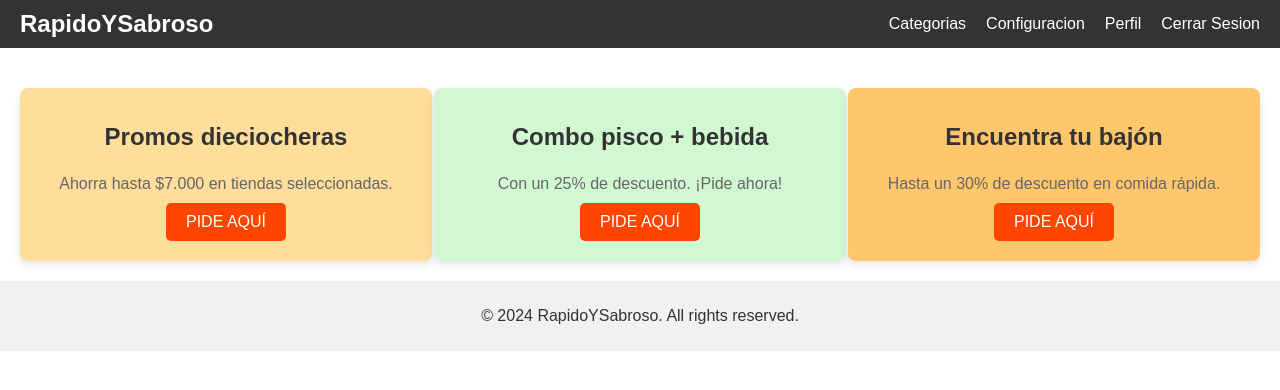
After one commit to Eleksinho/Rapido_Sabroso, a Django app: page /menu in a window 1280 px wide. The commit adds this page. Shown: the top 390 px of the page. Run offline with Django 5.2, Linux system fonts and the light colour scheme.

Commit message:
Cambios GABRIEL logout

```diff
--- a/RapidoYSabroso/settings.py
+++ b/RapidoYSabroso/settings.py
@@ -125,3 +125,7 @@ STATIC_URL = 'static/'
 DEFAULT_AUTO_FIELD = 'django.db.models.BigAutoField'
 
 STATICFILES_DIRS = [os.path.join(BASE_DIR, 'static')]
+
+AUTHENTICATION_BACKENDS = [
+    'django.contrib.auth.backends.ModelBackend',
+]
--- /dev/null
+++ b/rapidoysabrosoWEB/static/app/css/menu.css
@@ -0,0 +1,109 @@
+/* Menu , centrado en barra de navegacion */
+
+body {
+    font-family: Arial, sans-serif;
+    margin: 0;
+    padding: 0;
+    color: #333;
+  }
+
+  header {
+    background-color: #333;
+    color: #fff;
+    padding: 10px 0;
+  }
+
+  nav .container {
+    display: flex;
+    justify-content: space-between;
+    align-items: center;
+    padding: 0 20px;
+  }
+
+  nav .logo a {
+    color: #fff;
+    text-decoration: none;
+    font-size: 24px;
+    font-weight: bold;
+  }
+
+  nav .nav-links {
+    list-style: none;
+    margin: 0;
+    padding: 0;
+    display: flex;
+  }
+
+  nav .nav-links li {
+    margin-left: 20px;
+  }
+
+  nav .nav-links a {
+    color: #fff;
+    text-decoration: none;
+    font-size: 16px;
+  }
+
+  nav .nav-links a:hover {
+    text-decoration: underline;
+  }
+
+  main {
+    padding: 20px;
+  }
+
+  footer {
+    background-color: #f1f1f1;
+    padding: 10px;
+    text-align: center;
+  }
+/* Termino de barra de navegacion  */
+
+/* Tarjetas estilo  */
+
+.promo-container {
+  display: flex;
+  justify-content: space-between;
+  margin-top: 20px;
+}
+
+.promo-card {
+  background-color: #f9f9f9;
+  border-radius: 8px;
+  box-shadow: 0 4px 8px rgba(0, 0, 0, 0.1);
+  overflow: hidden;
+  width: 30%;
+  text-align: center;
+  padding: 20px;
+  position: relative;
+}
+
+.promo-card img {
+  max-width: 100%;
+  border-radius: 8px;
+}
+
+.promo-card h3 {
+  margin-top: 15px;
+  font-size: 1.5em;
+}
+
+.promo-card p {
+  margin: 10px 0;
+  color: #666;
+}
+
+.promo-card .promo-btn {
+  background-color: #ff4500;
+  color: white;
+  padding: 10px 20px;
+  text-decoration: none;
+  border-radius: 5px;
+  display: inline-block;
+}
+
+.promo-card .promo-btn:hover {
+  background-color: #ff5733;
+}
+
+/* Tarjetas Termino  */
--- /dev/null
+++ b/rapidoysabrosoWEB/templates/service/menu.html
@@ -0,0 +1,54 @@
+{% load static %}
+<!DOCTYPE html>
+<html lang="en">
+<head>
+  <meta charset="UTF-8">
+  <meta name="viewport" content="width=device-width, initial-scale=1.0">
+  <title>Dashboard - RapidoYSabroso</title>
+  <link rel="stylesheet" type="text/css" href="{% static 'app/css/menu.css' %}">
+</head>
+<body>
+  <header>
+    <nav>
+      <div class="container">
+        <div class="logo">
+          <a href="{% url 'menu' %}">RapidoYSabroso</a>
+        </div>
+        <ul class="nav-links">
+          <li><a href=#>Categorias</a></li>
+          <li><a href=#>Configuracion</a></li>
+          <li><a href=#>Perfil</a></li>
+          <li><a href="{% url  'logout'  %}">Cerrar Sesion</a></li>
+        </ul>
+      </div>
+    </nav>
+  </header>
+
+  <main>
+    <div class="container">
+      <div class="promo-container">
+        <div class="promo-card" style="background-color: #ffdd9a;">
+          <h3>Promos dieciocheras</h3>
+          <p>Ahorra hasta $7.000 en tiendas seleccionadas.</p>
+          <a href="#" class="promo-btn">PIDE AQUÍ</a>
+        </div>
+
+        <div class="promo-card" style="background-color: #d2f8d2;">
+          <h3>Combo pisco + bebida</h3>
+          <p>Con un 25% de descuento. ¡Pide ahora!</p>
+          <a href="#" class="promo-btn">PIDE AQUÍ</a>
+        </div>
+
+        <div class="promo-card" style="background-color: #ffc66c;">
+          <h3>Encuentra tu bajón</h3>
+          <p>Hasta un 30% de descuento en comida rápida.</p>
+          <a href="#" class="promo-btn">PIDE AQUÍ</a>
+        </div>
+      </div>
+  </main>
+
+  <footer>
+    <p>&copy; 2024 RapidoYSabroso. All rights reserved.</p>
+  </footer>
+</body>
+</html>
--- a/rapidoysabrosoWEB/urls.py
+++ b/rapidoysabrosoWEB/urls.py
@@ -1,11 +1,13 @@
 from django.urls import path , include
-from .views import vista1, vistaBk,mcdonals
+from .views import vista1 , menu , logout_view , vistaBk , mcdonals
 
 
 
 
 urlpatterns = [
     path('', vista1,name="vista1"),
+    path('menu', menu,name="menu"),
+    path('logout/', logout_view, name='logout'),
     path('vistaBk/', vistaBk,name="vistaBk"),
     path('mcdonals/', mcdonals,name="mcdonals")
  ]
--- a/rapidoysabrosoWEB/views.py
+++ b/rapidoysabrosoWEB/views.py
@@ -1,9 +1,12 @@
-from django.shortcuts import render
+from django.shortcuts import render , redirect
 from django.urls import path , include
 import requests
 from lxml import html
 import requests
 import json
+from django.contrib.auth import authenticate, login
+from django.contrib.auth.decorators import login_required
+from django.contrib.auth import logout
 
 
 encabezado = {
@@ -11,41 +14,30 @@ encabezado = {
 }
 
 def vista1(request):
+    if request.method == 'POST':
+        username = request.POST.get('username')
+        password = request.POST.get('password')
 
 
-    # ##url = "https://www.wikipedia.org"
-    # url = "https://www.pedidosya.cl/restaurantes/santiago/burger-king-los-heroes-menu?search=burger%20king"
+        user = authenticate(username=username, password=password)
+        if user is not None:
+            login(request, user)
+            return redirect('menu')
+        else:
+            error_message = 'Usuario o contraseña incorrectos.'
+            return render(request, 'service/vista1.html', {'error_message': error_message})
 
 
-
-    # respuesta = requests.get(url, headers = encabezado)
-
-    # parser = html.fromstring(respuesta.text)
-
-    # #titulo = parser.get_element_by_id("js-link-box-en") #busca x ID#
-
-    # #print (titulo.text_content()) #.text_content para obtener texto de la etiqueta#
-
-    # hambrugesas = parser.find_class('sc-72orc4-1 sc-byqjo7-0 fImiFL gLYqNM')
-
-    # for hamburguesa in hambrugesas:
-    #     print(hamburguesa.text_content())
-
-    # #----------------------------------------------------------------------------------#
-    # #CODIGO TRAE TODOS LOS NOMBRES DEL MENU POR XPATH PERSONALIZADO#
-
-    # # hamburguesas = parser.xpath("//div[@class='col-sm-4 col-md-4 col-6']//h4/text()")
-
-    # # for hamburguesa in hamburguesas:
-    # #     print(hamburguesa)
-
-    # #-----------------------------------------------------------------------------------#
+    return render(request, 'service/vista1.html')
 
 
+def menu(request):
+    return render(request , 'service/menu.html')
 
-
-
-    return render(request,'service/vista1.html')
+#Cerrar sesion#
+def logout_view(request):
+    logout(request)
+    return redirect('vista1')
 
 def vistaBk(request):
 
```
Also changed, not shown: rapidoysabrosoWEB/templates/service/vista1.html (+11 -7 lines).
